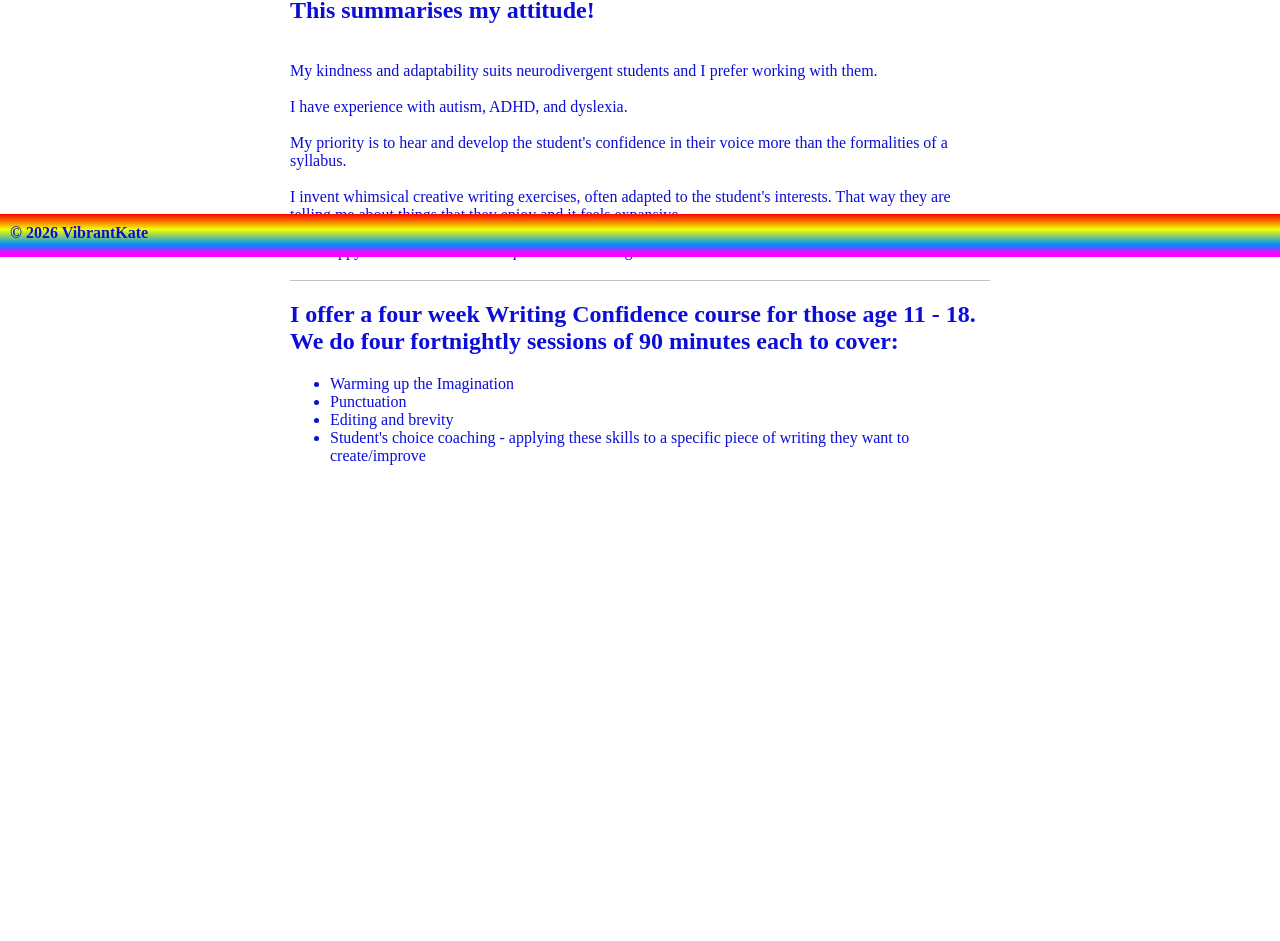
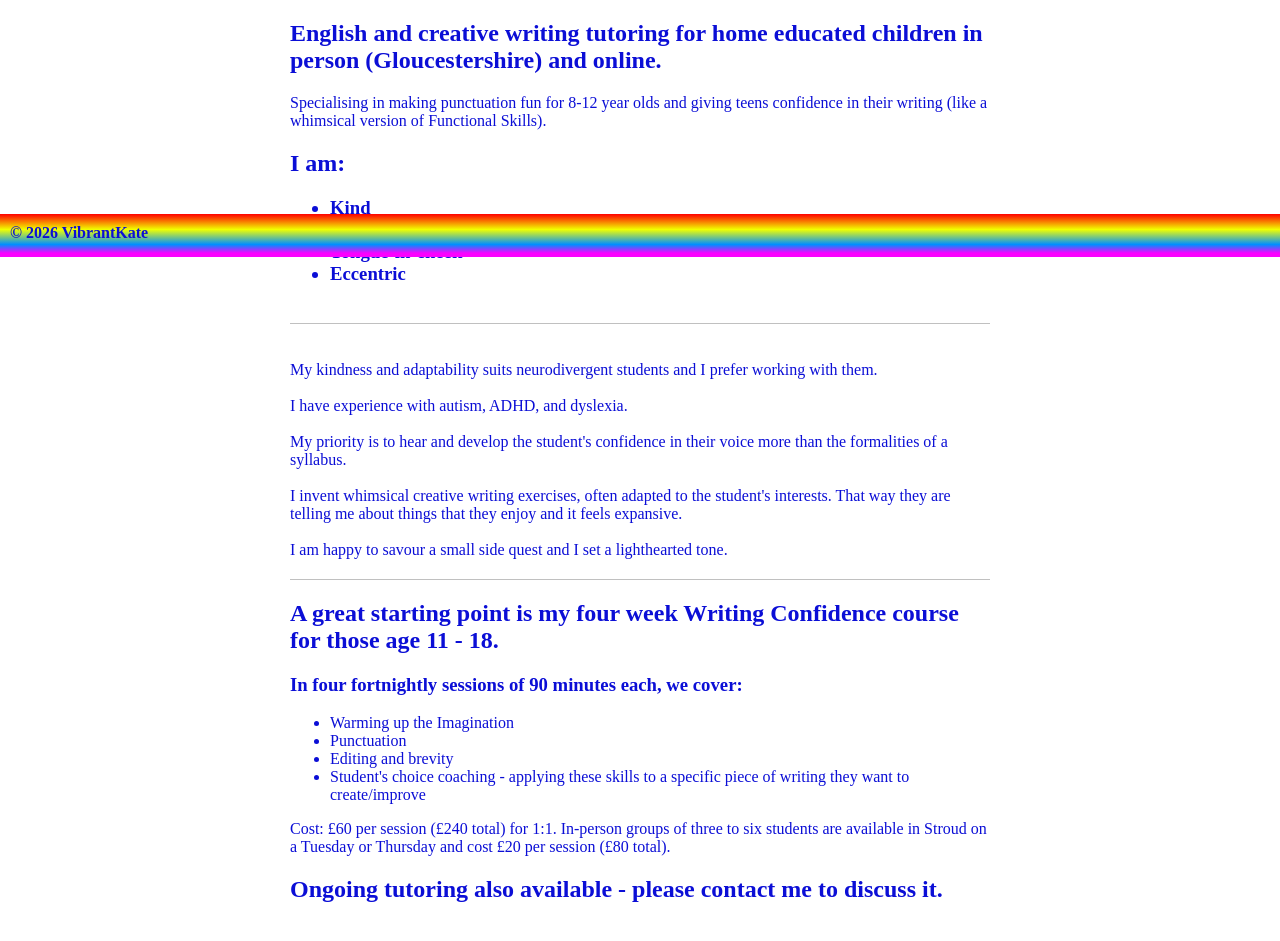
Before and after one commit to TheTechBeetle/vibrantkate, a React (Vite) app in the folder vibrantkatereact/: page /tutoring in a window 1280 px wide. Shown: the part 543-1484 px from the top of the page. Before the commit the page ends 1132 px from the top, so only its background shows below. Built offline with nearby package versions, Linux system fonts and the light colour scheme.

Commit message:
Tutoring Cleaning

```diff
--- a/vibrantkatereact/src/tutoring.tsx
+++ b/vibrantkatereact/src/tutoring.tsx
@@ -5,18 +5,23 @@ function Tutoring() {
         <>
             <div className="contentwrapper">
                 <h1 className="seg">Tutoring</h1>
-                <img src={tutoring} alt="" height={200} />
+                <img src={tutoring} alt="" height={400} />
 
-                <h2 className="seg">
+                <h2>English and creative writing tutoring for home educated children in person (Gloucestershire) and online.</h2>
+                <p>Specialising in making punctuation fun for 8-12 year olds and giving teens confidence in their writing (like a whimsical version of Functional Skills).</p>
+
+                <h2>I am:</h2>
+                <h3 className="seg">
+
                     <ul>
                         <li>Kind</li>
                         <li>Adaptable</li>
                         <li>Tongue-in-cheek</li>
                         <li>Eccentric</li>
                     </ul>
-                </h2>
+                </h3>
 
-                <h2> This summarises my attitude! </h2>
+
                 <p className="seg">
                     <br /> My kindness and adaptability suits neurodivergent students and I prefer working with them. <br />
                     <br /> I have experience with autism, ADHD, and dyslexia.<br />
@@ -25,15 +30,19 @@ function Tutoring() {
                     <br /> I am happy to savour a small side quest and I set a lighthearted tone.
                 </p>
                 <h2>
-                    I offer a four week Writing Confidence course for those age 11 - 18.
-                    <br />We do four fortnightly sessions of 90 minutes each to cover:
+                    A great starting point is my four week Writing Confidence course for those age 11 - 18.
                 </h2>
+                <h3>In four fortnightly sessions of 90 minutes each, we cover:</h3>
                 <ul>
                     <li>Warming up the Imagination</li>
                     <li>Punctuation</li>
                     <li>Editing and brevity</li>
                     <li>Student's choice coaching - applying these skills to a specific piece of writing they want to create/improve</li>
                 </ul>
+                <p>Cost: £60 per session (£240 total) for 1:1. In-person groups of three to six students are available in Stroud on a Tuesday or Thursday and cost £20 per session (£80 total).
+
+                    <h2>Ongoing tutoring also available - please contact me to discuss it.</h2>
+                </p>
             </div>
         </>
     )
```
